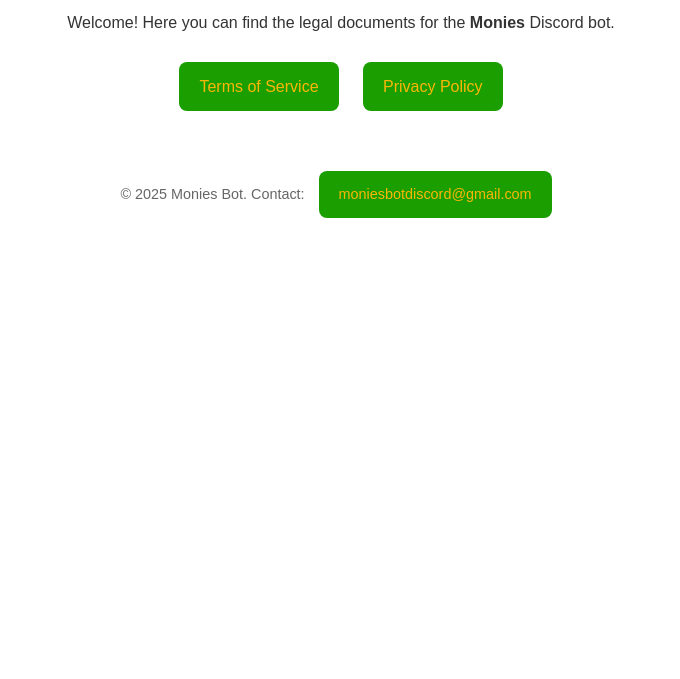
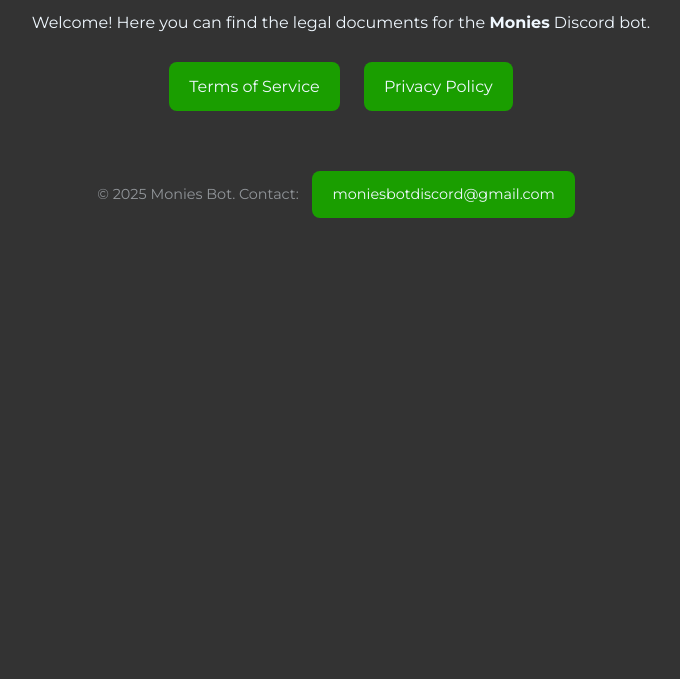
Before and after one commit to Fahad-Ha3san/Monies-legal, a plain HTML site: page index.html in a window 1280 px wide. Shown: the part 121-800 px from the top of the page, without its empty margins (299-979 px from the left). Drawn offline with Linux system fonts and the light colour scheme.

Commit message:
Dark mode :)

```diff
--- a/index.html
+++ b/index.html
@@ -1,16 +1,19 @@
+
 <!DOCTYPE html>
 <html lang="en">
 <head>
   <meta charset="UTF-8">
   <title>Monies Legal</title>
   <style>
+    @import url('https://fonts.googleapis.com/css2?family=Montserrat:wght@200;400;600;700&display=swap');
     body {
-      font-family: Arial, sans-serif;
+      font-family: Montserrat, sans-serif;
       max-width: 800px;
       margin: 60px auto;
       line-height: 1.6;
       text-align: center;
-      color: #333;
+      color: aliceblue;
+      background-color: #333;
     }
     h1 {
       font-size: 2em;
@@ -21,7 +24,7 @@
       margin: 10px;
       padding: 12px 20px;
       text-decoration: none;
-      color: #fcb603;
+      color: aliceblue;
       background: #1a9e00;
       border-radius: 8px;
       transition: background 0.2s ease;
@@ -32,7 +35,7 @@
     footer {
       margin-top: 40px;
       font-size: 0.9em;
-      color: #666;
+      color: rgba(240, 248, 255, 0.5);
     }
   </style>
 </head>
```
Also changed, not shown: privacy-policy.html (+4 -2 lines), terms-of-service.html (+5 -2 lines).
